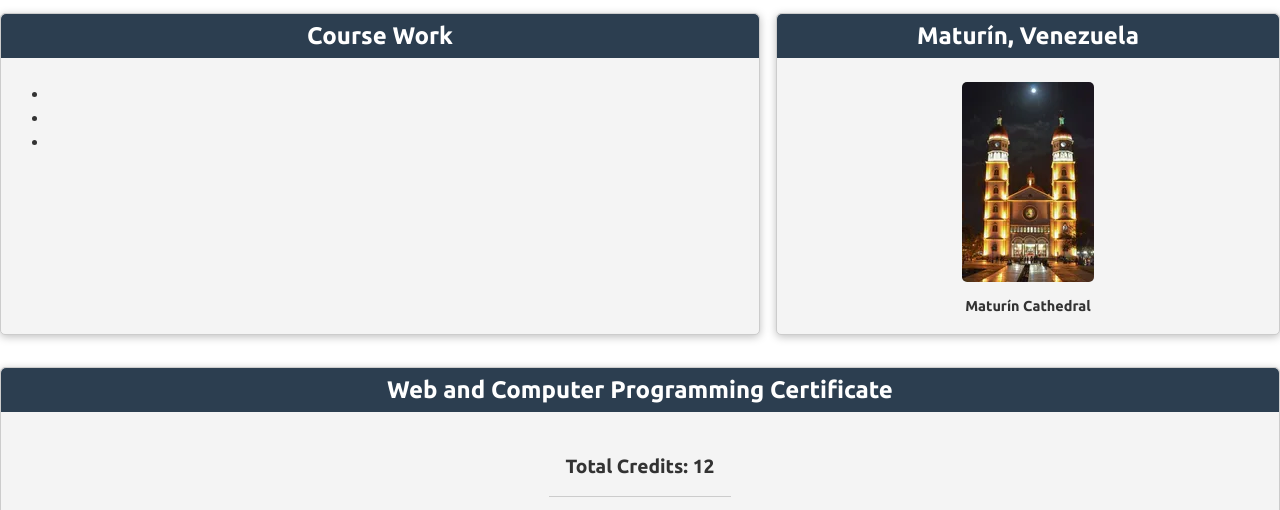
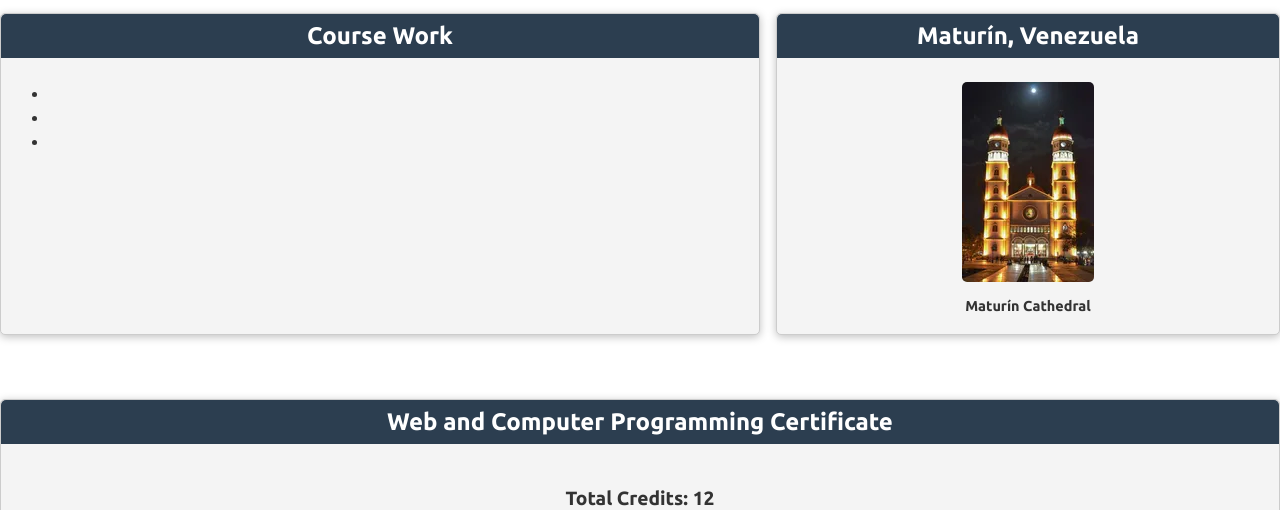
Before and after one commit to josedleonett/wdd231, a plain HTML site: page index.html in a window 1280 px wide. Shown: the part 235-745 px from the top of the page. Drawn offline with Linux system fonts and the light colour scheme; a web font is replaced by a local one.

Commit message:
refactor: Update section structure and class names for better organization

```diff
--- a/index.html
+++ b/index.html
@@ -46,7 +46,8 @@
         <main>
             <h1>Home</h1>
 
-            <section class="section-introduction">
+            <div class="introduction-container">
+                <section class="section-course-work">
                     <div class="card">
                         <h2 class="card-title">Course Work</h2>
                         <div class="card-content">
@@ -57,6 +58,8 @@
                             </ul>
                         </div>
                     </div>
+                </section>
+                <section class="section-location">
                     <div class="card">
                         <h2 class="card-title">Maturín, Venezuela</h2>
                         <div class="card-content">
@@ -67,6 +70,7 @@
                         </div>
                     </div>
                 </section>
+            </div>
             <section class="section-certificates">
                 <div class="card">
                     <h2 class="card-title">Web and Computer Programming Certificate</h2>
--- a/styles/index-mobile.css
+++ b/styles/index-mobile.css
@@ -1,5 +1,5 @@
 @media screen and (max-width: 768px) {
-    .section-introduction {
+    .introduction-container {
         grid-template-columns: 1fr;
     }
 
--- a/styles/index.css
+++ b/styles/index.css
@@ -5,6 +5,7 @@
     box-shadow: var(--box-shadow);
     flex: 1;
     transition: var(--transition);
+    height: 100%;
 }
 
 .card:hover {
@@ -67,10 +68,16 @@ main section {
     margin-bottom: 2rem;
 }
 
-.section-introduction {
+.introduction-container {
     display: grid;
     grid-template-columns: calc(60% - 0.5rem) calc(40% - 0.5rem);
     gap: 1rem;
+    margin-bottom: 2rem;
+}
+
+.section-course-work,
+.section-location {
+    width: 100%;
 }
 
 .section-certificates {
```
Lines whose indentation alone changed are shown as unchanged.
